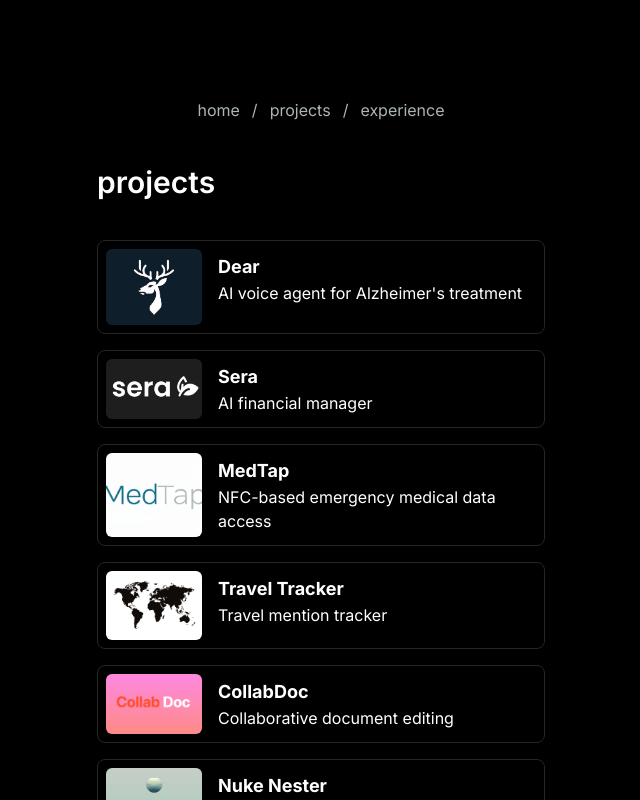
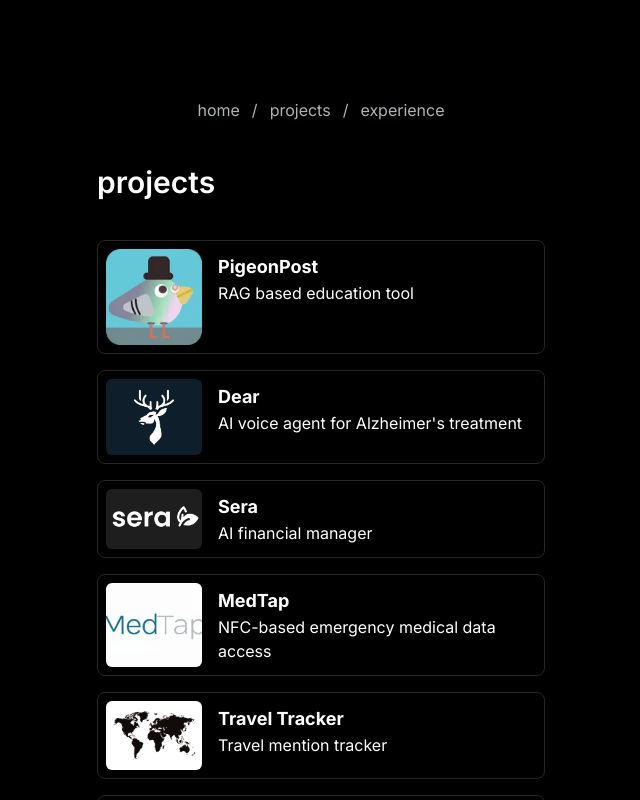
Before and after one commit to k-kochhar/portfolio, a Next.js app: page /projects in a window 1280 px wide. Shown: the top 800 px of the page, without its empty margins (319-959 px from the left). Built offline with nearby package versions, Linux system fonts and the light colour scheme.

Commit message:
[feat] added PigeonPost

```diff
--- a/app/projects/page.js
+++ b/app/projects/page.js
@@ -7,6 +7,24 @@ import Link from "next/link"; // {{ edit_1 }}
 import { useState } from "react"; // {{ edit_2 }}
 
 const project_data = [
+	{
+		data: {
+			id: 11,
+			title: "PigeonPost",
+			image: "/PigeonPost.png",
+			notable_info: ["Presented at HackPrinceton"],
+			description:
+				"PigeonPost is an educational tool designed to enhance lecture " +
+				"comprehension through real-time transcription, " +
+				"contextual query responses, and AI-powered support, " +
+				"helping students retain key concepts and succeed in " +
+				"challenging courses.",
+			short: "RAG based education tool",
+			technologies: ["Next", "QDrant", "Flask"],
+			project_link: "https://dorahacks.io/buidl/19412",
+			repo_link: "https://github.com/Pigeon-Post",
+		},
+	},
 	{
 		data: {
 			id: 10,
```
Also changed, not shown: public/PigeonPost.png (added).
